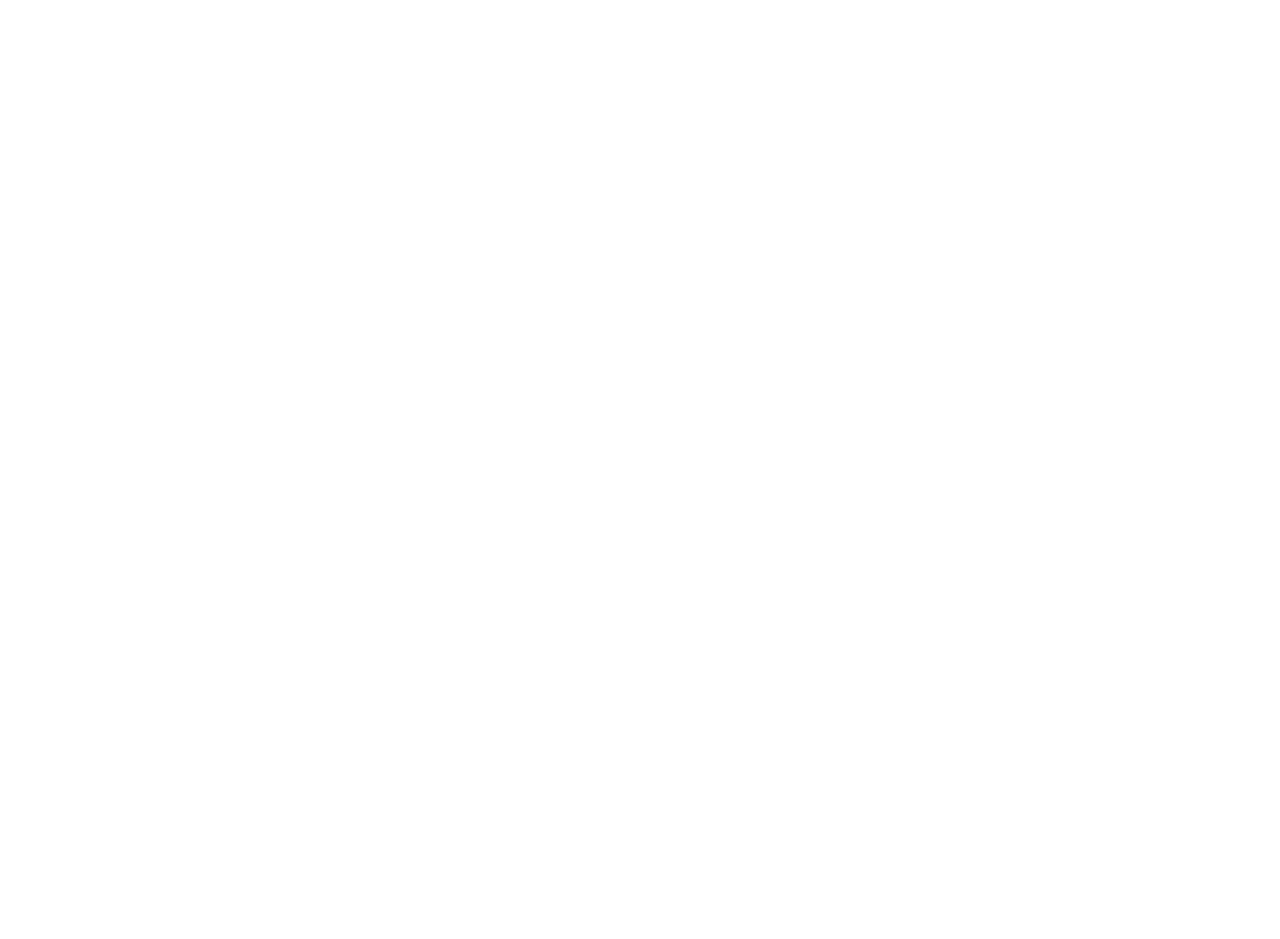
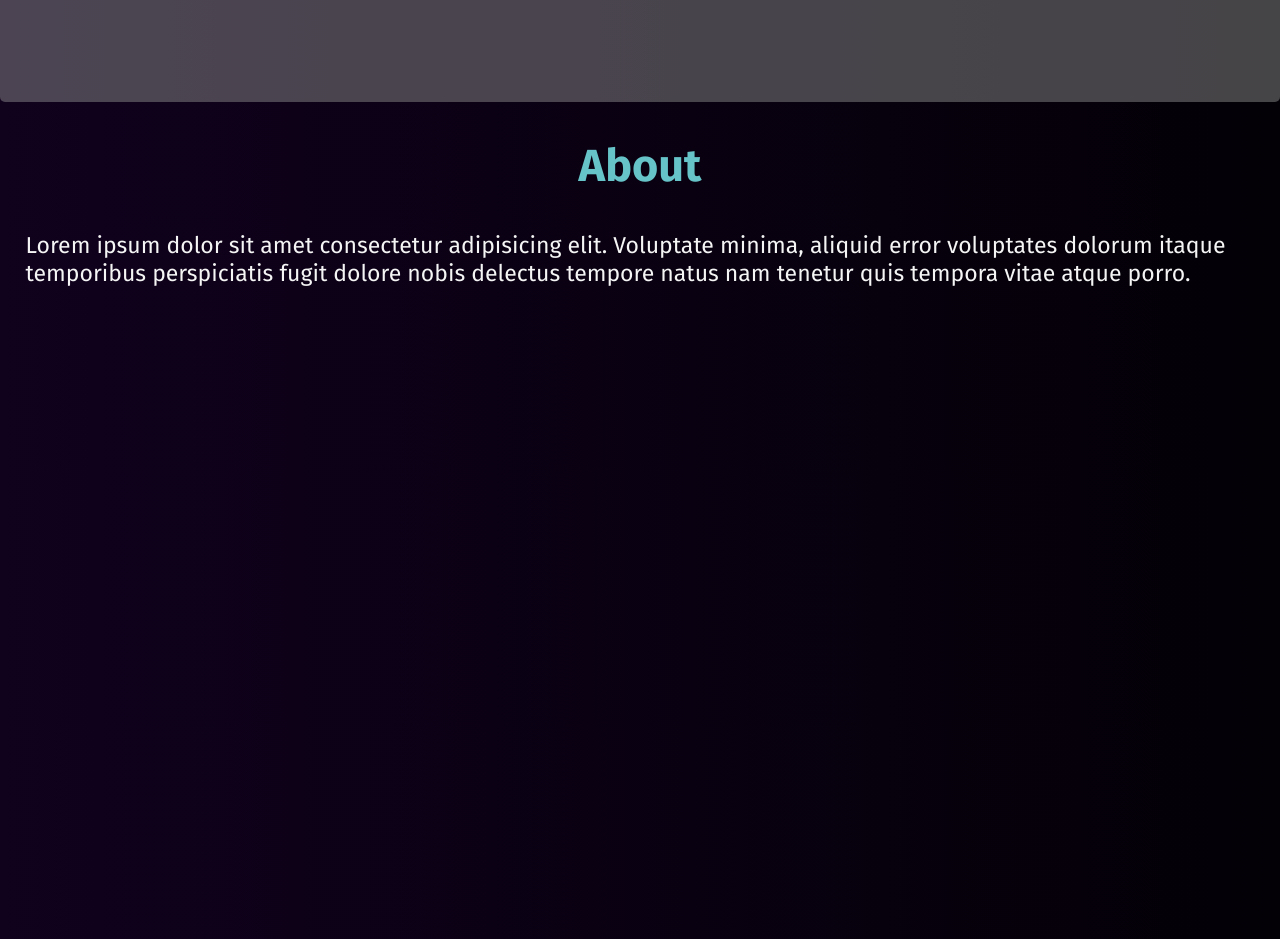
Before and after one commit to ManikLakhanpal/MySite, a React (Vite) app: page / in a window 1280 px wide. Shown: the part 800-1739 px from the top of the page. Before the commit the page ends 800 px from the top, so only its background shows below. Built offline with nearby package versions, Linux system fonts and the light colour scheme.

Commit message:
I added the about section.

```diff
--- a/public/style.css
+++ b/public/style.css
@@ -9,6 +9,8 @@
 
 nav {
   font-size: 1.6vw;
+  background-color: rgba(17, 17, 17, 0.1);
+  position: sticky;
 }
 
 ul {
@@ -52,6 +54,7 @@
 
 
 .main {
+  height: 100%;
   margin-top: 50px;
   display: grid;
   grid-template-columns: 5fr 7fr;
@@ -66,7 +69,7 @@
   display: flex;
   justify-content: center;
   align-items: center;
-  height: 100%;
+  height: 100vh;
   position: relative;
   animation-name: slideInLeft;
   animation-duration: 1s;
@@ -140,6 +143,22 @@
   box-shadow: 0 0 20px #66c3c7b3;
 }
 
+.about {
+  height: 100vh;
+}
+
+.about > h1 {
+  font-size: 45px;
+  font-weight: 8000;
+  color: #66c3c7;
+  text-align: center;
+}
+
+.about-content {
+  font-size: 23px;
+  margin: 2vw;
+}
+
 @keyframes slideInLeft {
   from {
     transform: translateX(-300px);
--- /dev/null
+++ b/src/components/about.jsx
@@ -0,0 +1,14 @@
+import React from "react";
+
+function About() {
+    return (
+        <section className="about">
+            <h1>About</h1>
+            <div className="about-content">
+                Lorem ipsum dolor sit amet consectetur adipisicing elit. Voluptate minima, aliquid error voluptates dolorum itaque temporibus perspiciatis fugit dolore nobis delectus tempore natus nam tenetur quis tempora vitae atque porro.
+            </div>
+        </section>
+    );
+}
+
+export default About;
--- a/src/components/app.jsx
+++ b/src/components/app.jsx
@@ -1,6 +1,7 @@
 import React from "react";
 import NavigationBar from "./navigationBar";
 import HomeMain from "./homeMain";
+import About from "./about";
 
 function App() {
 
@@ -8,6 +9,7 @@
     <div>
       <NavigationBar />
       <HomeMain />
+      <About />
     </div>
   );
 }
```
